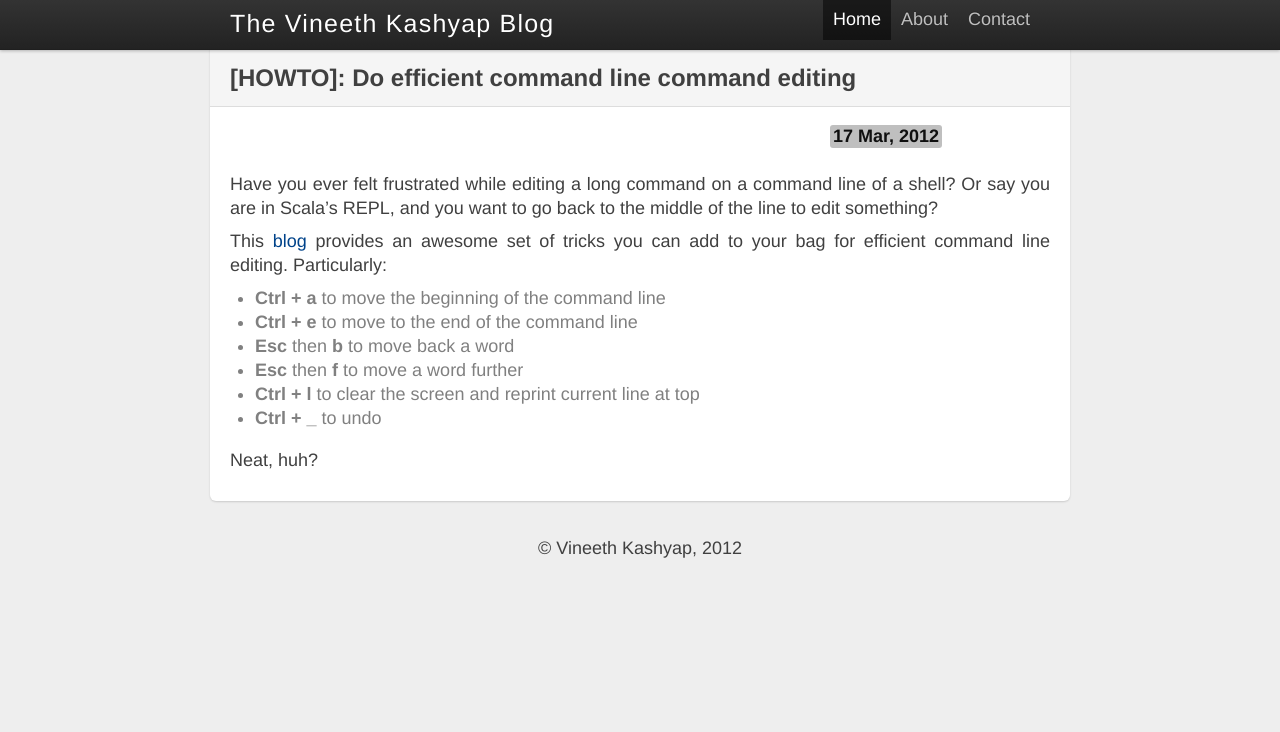
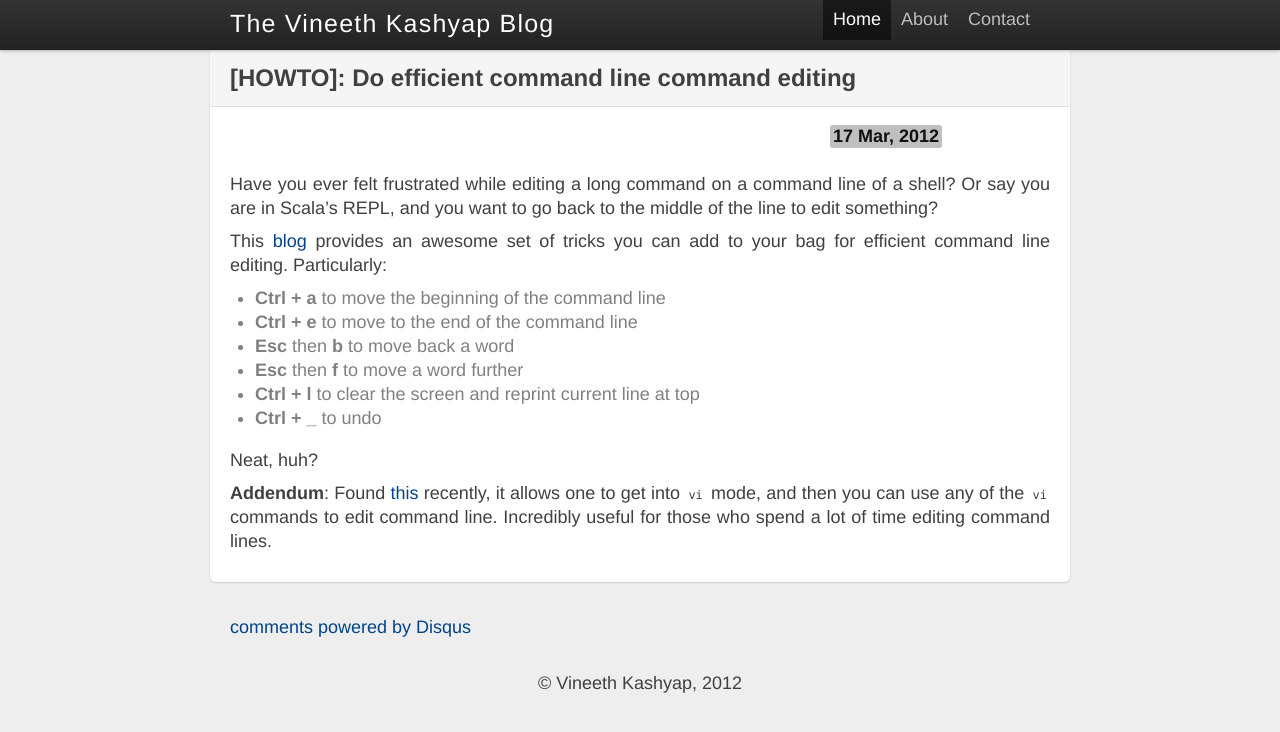
Before and after one commit to vineethk/vineethk.github.com, a Jekyll site: the page built from _posts/2012-03-17-command-line-editing.md, in a window 1280 px wide. Shown: the top 732 px of the page. Built offline with Jekyll 4.4.1, drawn with Linux system fonts in a browser that asks for light colours; Markdown is read by kramdown in place of the engine named in the settings; comment, search, counter and statistics services are not loaded.

Commit message:
Addendum to an exisiting post.

```diff
--- a/_posts/2012-03-17-command-line-editing.md
+++ b/_posts/2012-03-17-command-line-editing.md
@@ -16,4 +17,8 @@
 
 Neat, huh?
 
+**Addendum**: Found [this][unix] recently, it allows one to get into `vi` mode, and then you can use any of the `vi` commands to edit command line.
+Incredibly useful for those who spend a lot of time editing command lines.
+
 [commands]: http://www.math.utah.edu/docs/info/features_7.html#SEC52
+[unix]: http://fog.ccsf.cc.ca.us/~pwood/unixedit.html
```
Also changed, not shown: other parts of _posts/2012-03-17-command-line-editing.md (+1 -0 lines).
